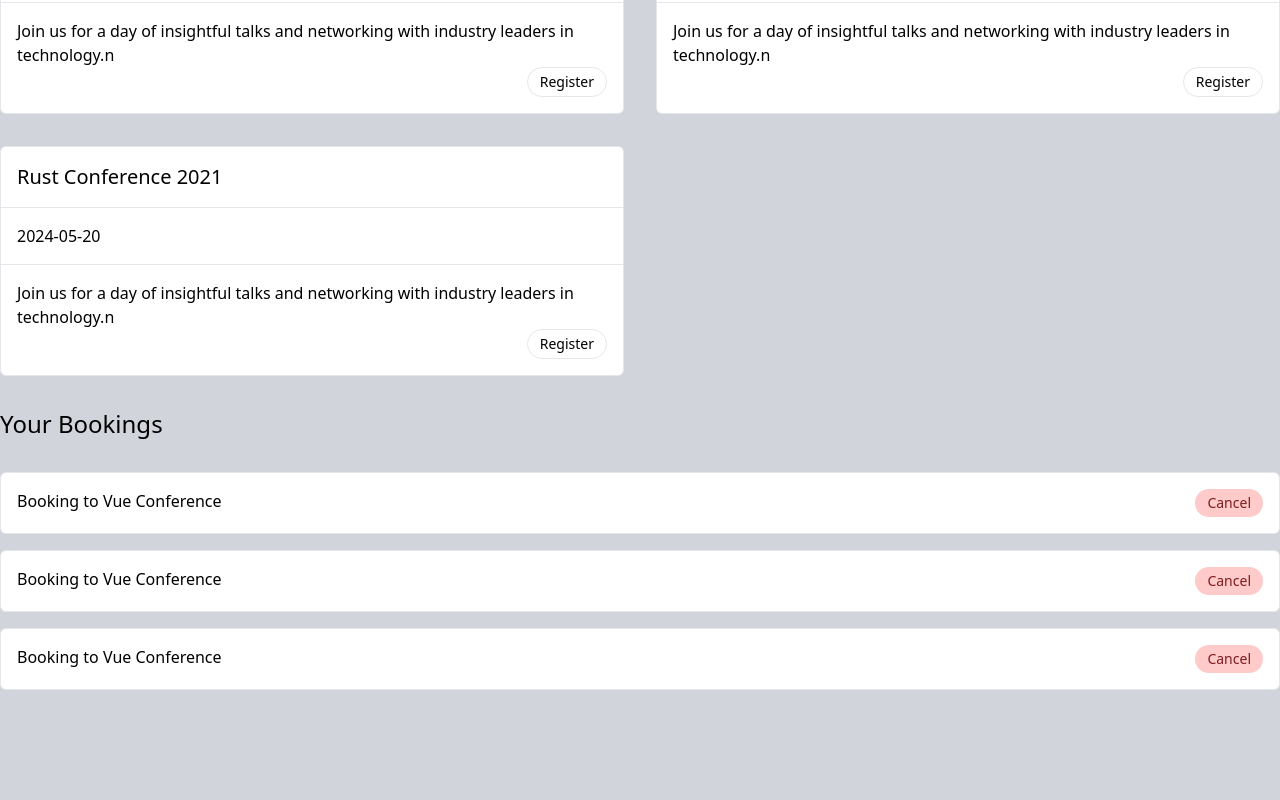
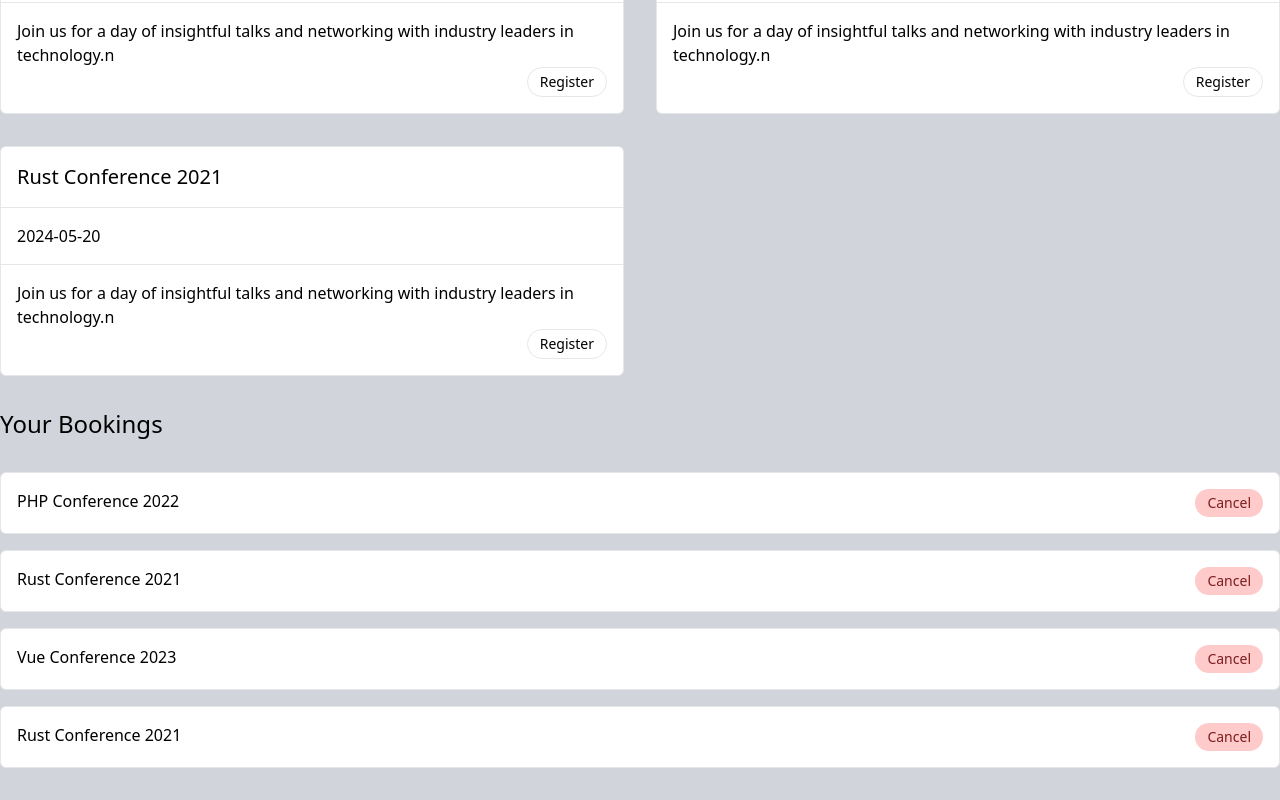
Before and after one commit to NimeshBhevan/vue-event-booking, a Vue app: page / in a window 1280 px wide. Shown: the part 546-1346 px from the top of the page. Before the commit the page ends 1268 px from the top, so only its background shows below. Built offline with nearby package versions, Linux system fonts and the light colour scheme; data requests are answered from the project's data file.

Commit message:
POST method & loading animation

```diff
--- a/db.json
+++ b/db.json
@@ -36,5 +36,30 @@
       "location": "Convention Center, Downtown"
     }
   ],
-  "bookings": []
+  "bookings": [
+    {
+      "id": "1727438834944",
+      "evenId": "3",
+      "eventTitle": "PHP Conference 2022",
+      "status": "confirmed"
+    },
+    {
+      "id": "1727438908769",
+      "evenId": "4",
+      "eventTitle": "Rust Conference 2021",
+      "status": "confirmed"
+    },
+    {
+      "id": "1727438979249",
+      "evenId": "2",
+      "eventTitle": "Vue Conference 2023",
+      "status": "confirmed"
+    },
+    {
+      "id": "1727440764739",
+      "evenId": "5",
+      "eventTitle": "Rust Conference 2021",
+      "status": "confirmed"
+    }
+  ]
 }
--- a/src/App.vue
+++ b/src/App.vue
@@ -2,20 +2,30 @@
   <main class="container mx-auto my-8 space-y-8">
     <h1 class="text-4xl font-medium">Event Booking App</h1>
     <h2 class="text-2xl font-medium">All Events</h2>
-    <section class="grid grid-cols-2 gap-8" v-if="!eventLoading">
+    <section class="grid grid-cols-2 gap-8">
+      <template v-if="!eventLoading">
         <EventCard
           v-for="event in events"
           :key="event.id"
           :title="event.title"
           :when="event.date"
           :description="event.description"
-        @register="console.log('registered')"
+          @register="handleRegistration(event)"
         />
+      </template>
+      <template v-else>
+        <LoadingEventCard v-for="i in 3" :key="i" />
+      </template>
     </section>
-    <section v-else>Loading events....</section>
+
     <h2 class="text-2xl font-medium">Your Bookings</h2>
     <section class="grid grid-cols-1 gap-4">
-      <BookingItem v-for="i in 3" :key="i"></BookingItem>
+      <template v-if="!bookingsLoading">
+        <BookingItem v-for="booking in bookings" :key="booking.id" :title="booking.eventTitle" />
+      </template>
+      <template v-else>
+        <LoadingBookingItem v-for="i in 4" :key="i"/>
+      </template>
     </section>
   </main>
 </template>
@@ -24,9 +34,13 @@
 import { onMounted, ref } from 'vue';
 import BookingItem from './components/BookingItem.vue';
 import EventCard from './components/EventCard.vue';
+import LoadingEventCard from './components/LoadingEventCard.vue';
+import LoadingBookingItem from './components/LoadingBookingItem.vue';
 
 const events = ref([]);
 const eventLoading = ref(false);
+const bookings = ref([]);
+const bookingsLoading = ref(false);
 
 const fetchEvents = async () => {
   eventLoading.value = true;
@@ -38,7 +52,32 @@
   }
 };
 
+const fetchBookings = async () => {
+  bookingsLoading.value = true;
+  try {
+    const response = await fetch('http://localhost:3001/bookings');
+    bookings.value = await response.json();
+  } finally {
+    bookingsLoading.value = false;
+  }
+};
+
+const handleRegistration = async (event) => {
+  const newBooking = {
+    id: Date.now().toString(),
+    evenId: event.id,
+    eventTitle: event.title
+  };
+
+  await fetch('http://localhost:3001/bookings', {
+    method: 'POST',
+    headers: { 'Content-Type': 'application/json' },
+    body: JSON.stringify({ ...newBooking, status: 'confirmed' })
+  });
+};
+
 onMounted(() => {
   fetchEvents();
+  fetchBookings();
 });
 </script>
--- a/src/components/BookingItem.vue
+++ b/src/components/BookingItem.vue
@@ -1,13 +1,16 @@
 <template>
   <SectionCard>
     <div class="flex justify-between">
-      <div>Booking to Vue Conference</div>
+      <div>{{ title }}</div>
       <RoundButton variant="danger">Cancel</RoundButton>
     </div>
   </SectionCard>
 </template>
 
 <script setup>
+defineProps({
+  title: String
+});
 import RoundButton from './RoundButton.vue';
 import SectionCard from './SectionCard.vue';
 </script>
--- /dev/null
+++ b/src/components/LoadingBookingItem.vue
@@ -0,0 +1,15 @@
+<template>
+  <SectionCard class="animate-pulse shadow-2xl">
+    <div class="flex justify-between items-center">
+      <div class="flex w-full space-x-4">
+        <div class="h-4 bg-gray-300 rounded w-1/3"></div>
+        <div class="h-4 bg-gray-300 rounded w-24"></div>
+      </div>
+      <div class="h-8 w-28 bg-gray-300 rounded-full"></div>
+    </div>
+  </SectionCard>
+</template>
+
+<script setup>
+import SectionCard from './SectionCard.vue';
+</script>
--- /dev/null
+++ b/src/components/LoadingEventCard.vue
@@ -0,0 +1,15 @@
+<template>
+  <RoundedCard class="animate-pulse shadow-2xl">
+    <div class="p-4 border-b border-gray-200 h-8 bg-gray-400"></div>
+    <div class="p-4 border-b border-gray-200 h-6 bg-gray-400"></div>
+    <div class="p-4 h-6 bg-gray-400"></div>
+
+    <div class="flex justify-end p-4">
+      <div class="h-6 w-24 bg-gray-300 rounded-full"></div>
+    </div>
+  </RoundedCard>
+</template>
+
+<script setup>
+import RoundedCard from './RoundedCard.vue';
+</script>
```
Lines whose indentation alone changed are shown as unchanged.
